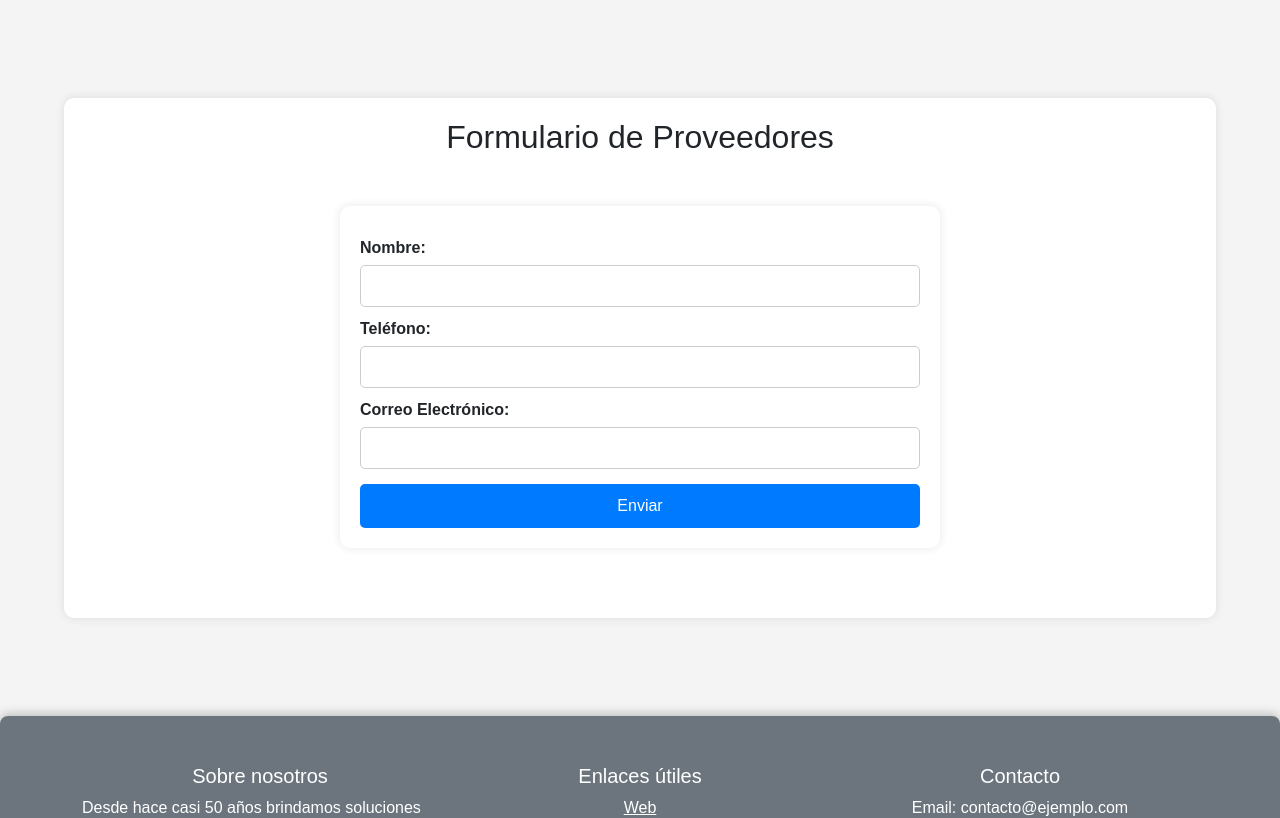
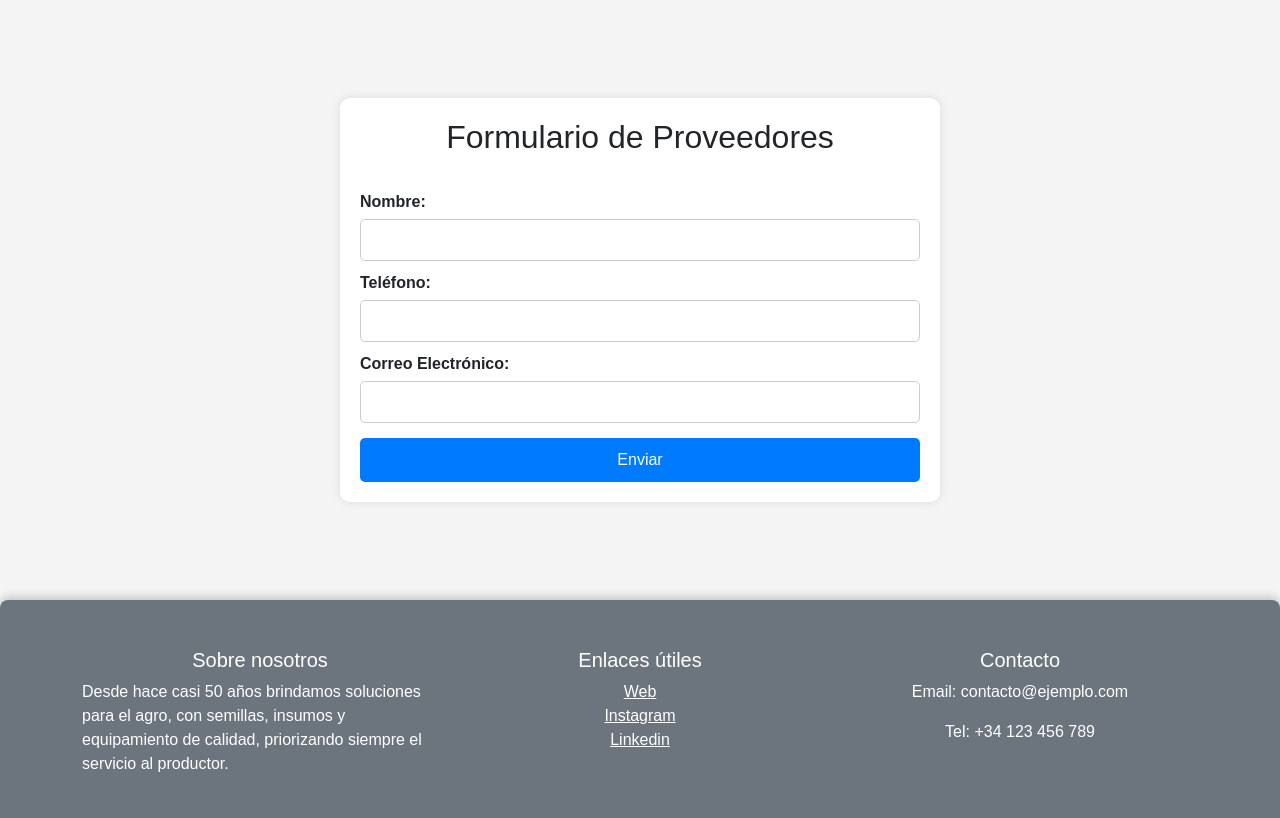
Before and after one commit to pepito2521/Supplier-Onboarding, a website: page FRONTEND/public/index.html in a window 1280 px wide. Shown: the part 800-1618 px from the top of the page. Drawn offline with Linux system fonts and the light colour scheme.

Commit message:
Mejora en el contenedor del formulario

```diff
--- a/FRONTEND/public/index.html
+++ b/FRONTEND/public/index.html
@@ -35,10 +35,8 @@
 
   <!-- Sección de Completar formulario -->
   <section id="Completarform" class="py-5">
-    <div class="menu-container">
+    <div class="form-container">
       <h2 class="text-center mb-4">Formulario de Proveedores</h2>
-
-      <div class="form-container">
         <form action="#" method="POST">
             <label for="name">Nombre:</label>
             <input type="text" id="name" name="name" required>
@@ -52,7 +50,6 @@
             <button type="submit" class="btn">Enviar</button>
         </form>
     </div>
-
   </section>
 
   <!-- Footer -->
```
